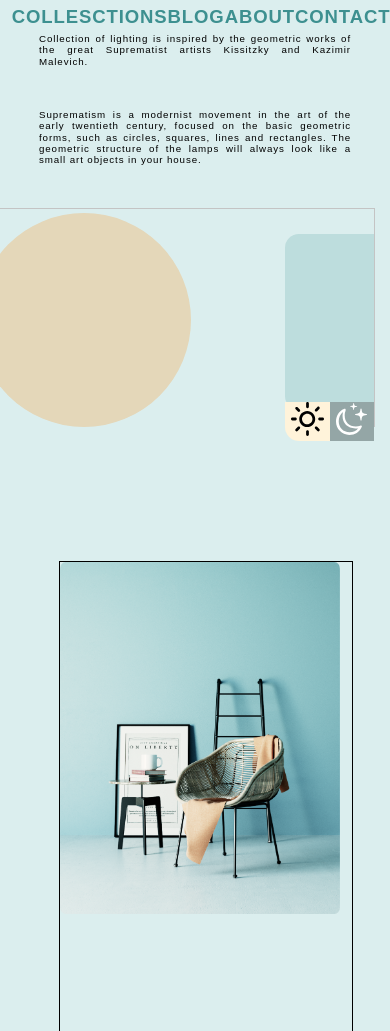
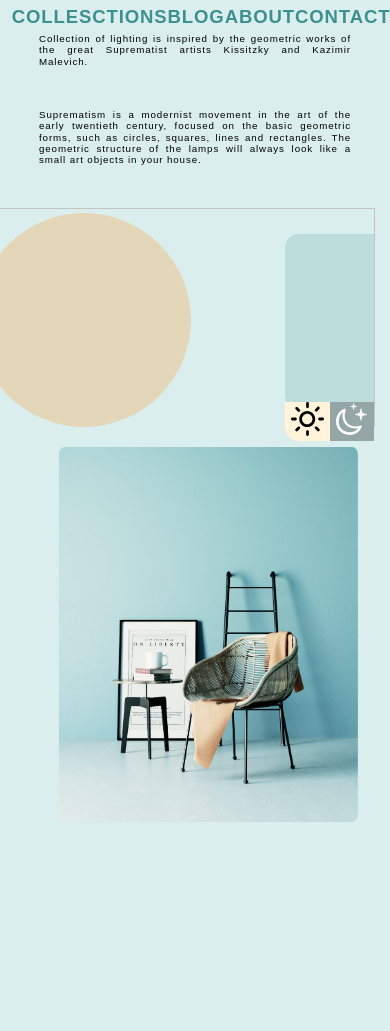
Before and after one commit to tetsugray/landing, a website built with webpack: page src/index.html in a window 390 px wide. Shown: the part 69-1100 px from the top of the page. Built offline with nearby package versions, Linux system fonts and the light colour scheme; no server answers; files whose address does not match are found by name.

Commit message:
little fix

```diff
--- a/src/main.scss
+++ b/src/main.scss
@@ -33,8 +33,8 @@ body {
     .container {
         display: flex;
         flex-direction: column;
-        justify-content: space-between;
-        height: calc(80vh * 2);
+        justify-content: start;
+        height: calc(100vh * 2);
     }
 
     .container__information {
@@ -85,6 +85,11 @@ body {
         width: 18vw;
     }
 
+    .catalog__text {
+        font-size: 2vw;
+        line-height: 2.5vw;
+    }
+
     .catalog__choose-lamp {
         width: 18vw;
         height: 18vw;
@@ -95,17 +100,14 @@ body {
     }
 
     .container__demonstration {
-        width: 75vw;
+        width: 80vw;
         left: 15vw;
-        border: 1px solid black;
+        margin-top: 5vw;
     }
 
     .container__lamp {
-        // max-width: 35%;
-        // max-height: 25%;
         width: 35vw;
         height: 28vw;
-        // width: 20%;
         left: 15vw;
     }
 }
```
Also changed, not shown: dist/index.html, dist/main.css, 2 other files.
